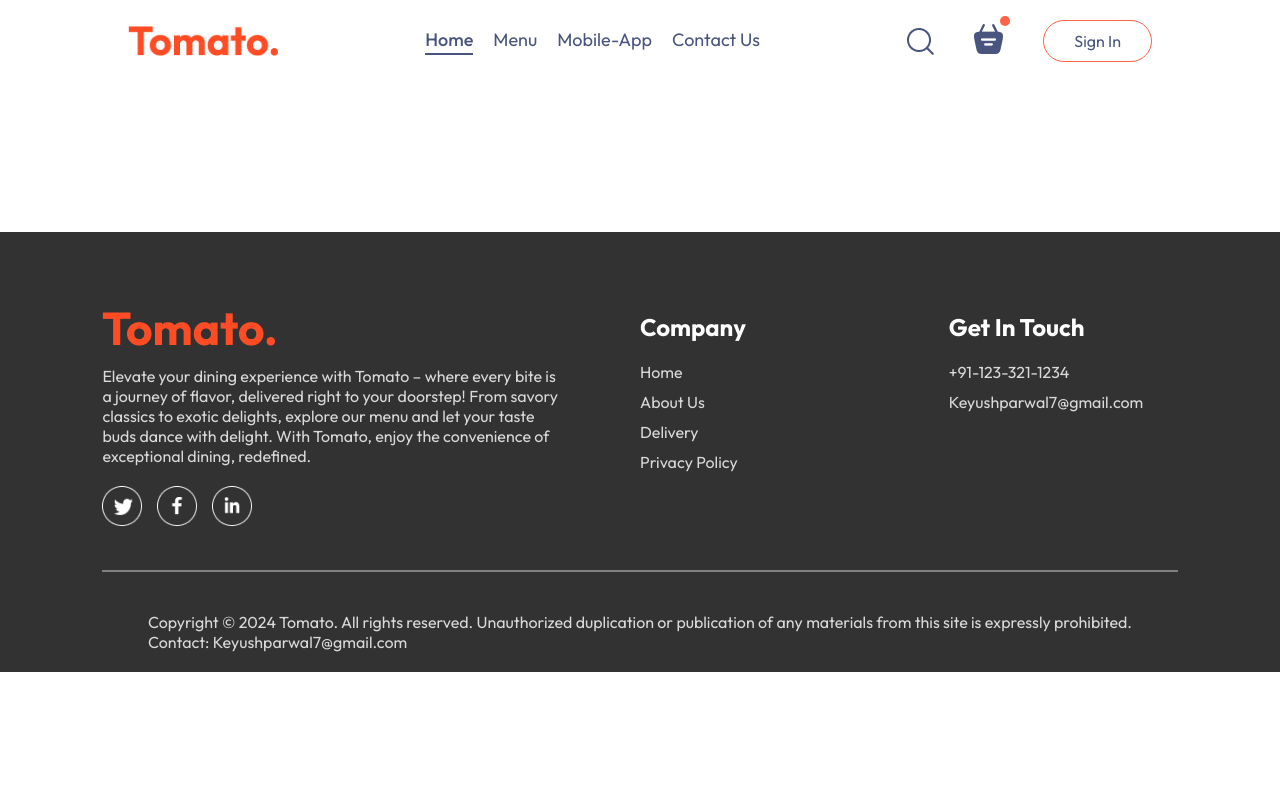
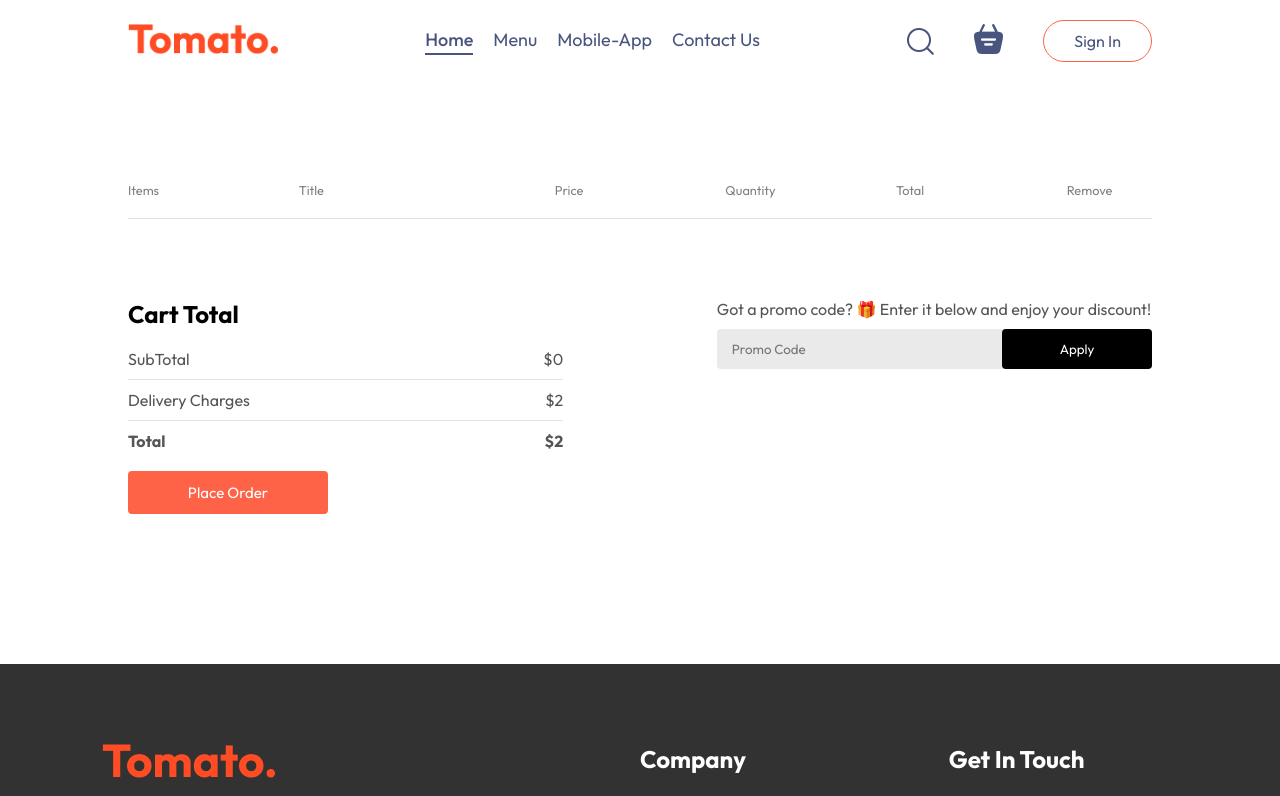
Before and after one commit to keyush-parwal/Food-Delivery, a React (Create React App) app in the folder frontend/: page /cart in a window 1280 px wide. Shown: the top 796 px of the page. Built offline with nearby package versions, Linux system fonts and the light colour scheme.

Commit message:
add cart page

```diff
--- a/frontend/src/App.js
+++ b/frontend/src/App.js
@@ -21,8 +21,8 @@
 
         <Routes>
           <Route path="/" element={<Home />} />
-          <Route path="Cart" element={<Cart />} />
-          <Route path="Order" element={<PlaceOrder />} />
+          <Route path="cart" element={<Cart />} />
+          <Route path="order" element={<PlaceOrder />} />
         </Routes>
       </div>
 
--- a/frontend/src/Components/Navbar/Navbar.js
+++ b/frontend/src/Components/Navbar/Navbar.js
@@ -1,16 +1,18 @@
-import React, { useState } from 'react';
+import React, { useContext, useState } from 'react';
 import './Navbar.css'
 import { assets } from '../../assets/assets'
 import { Link } from 'react-router-dom';
+import { StoreContext } from '../../Context/StoreContext';
 
 
 const Navbar = ({setShowLogin}) => {
 
   const [menu, setMenu] = useState("Home");
+  const {getTotalCartAmount}=useContext(StoreContext);
 
   return (
     <div className='navbar'>
-      <img src={assets.logo} alt='' className='logo' />
+      <Link to='/'><img src={assets.logo} alt='' className='logo' /></Link>
 
       <ul className='navbar-menu'>
         <Link to='/' onClick={()=>{setMenu('Home')}} className={menu==='Home'?'active':''}>Home</Link>
@@ -22,8 +24,8 @@
       <div className='navbar-right'>
         <img src={assets.search_icon} alt='' />
         <div className='navbar-search-icon'>
-          <img src={assets.basket_icon} alt='' />
-          <div className='dot'></div>
+          <Link to='/cart'><img src={assets.basket_icon} alt='' /></Link>
+          <div className={getTotalCartAmount()===0?"":"dot"}></div>
         </div>
 
         <button onClick={()=>setShowLogin(true)}>Sign In</button>
--- a/frontend/src/Context/StoreContext.js
+++ b/frontend/src/Context/StoreContext.js
@@ -20,17 +20,28 @@
         SetcartItems((prev)=>({...prev,[itemId]:prev[itemId]-1}));
     }
 
+    const getTotalCartAmount=()=>{
+        let totalAmount=0;
+
+            for(const item in cartItems){
+                if(cartItems[item]>0){
+                    let itemInfo=food_list.find((product)=>product._id===item);
+                    totalAmount+=itemInfo.price*cartItems[item];
+                }
+            }
+
+            return totalAmount;
+
+    }
+
     const contextValue= {
         food_list,
         cartItems,
         SetcartItems,
         addToCart,
-        removeFromCart
+        removeFromCart,
+        getTotalCartAmount
     }
-
-    useEffect(()=>{
-        console.log(cartItems);
-    },[cartItems])
 
     return (
         <StoreContext.Provider value={contextValue}>
--- a/frontend/src/Pages/Cart/Cart.css
+++ b/frontend/src/Pages/Cart/Cart.css
@@ -0,0 +1,108 @@
+.cart{
+    margin-top: 100px;
+}
+
+.cart-items-title{
+    display: grid;
+    grid-template-columns: 1fr 1.5fr 1fr 1fr 1fr 0.5fr;
+    align-items: center;
+    color: grey;
+    font-size: max(1vw, 12px);
+}
+
+.cart-items-item {
+    margin: 10px 0px;
+    color: black;
+}
+
+.cart-items-item img{
+    width: 50px;
+}
+
+.cart hr{
+    height: 1px;
+    background-color: #e2e2e2;
+    border: none;
+}
+
+.cart-items-item .cross{
+    cursor: pointer;
+}
+
+.cart-bottom{
+    margin-top: 80px;
+    display: flex;
+    justify-content: space-between;
+    gap: max(12vw,20px);
+}
+
+.cart-total{
+    flex: 1;
+    display: flex;
+    flex-direction: column;
+    gap: 20px;
+}
+
+.cart-total-details{
+    display: flex;
+    justify-content: space-between;
+    color: #555;
+}
+
+.cart-total hr{
+    margin: 10px 0px;
+}
+
+.cart-total button{
+    border: none;
+    border-radius: 4px;
+    background-color: tomato;
+    color: white;
+    width: max(15vw,200px);
+    padding: 12px 0px;
+    font-size: 15px;
+    cursor: pointer;
+}
+
+.cart-promocode{
+    flex: 1;
+}
+
+.cart-promocode p{
+    color: #555;
+}
+
+.cart-promocode-input{
+    margin-top: 10px;
+    display: flex;
+    justify-content: space-between;
+    align-items: center;
+    background-color: #eaeaea;
+    border-radius: 4px;
+}
+
+.cart-promocode-input input{
+    background: transparent;
+    border: none;
+    outline: none;
+    padding-left: 15px;
+}
+
+.cart-promocode-input button{
+    width: max(10vw, 150px);
+    padding: 12px 5px;
+    border: none;
+    background-color: black;
+    color: white;
+    border-radius: 4px;
+    cursor: pointer;
+}
+
+@media (max-width:750px) {
+    .cart-bottom{
+        flex-direction: column-reverse;
+    }
+    .cart-promocode{
+        justify-content: start;
+    }
+}
--- a/frontend/src/Pages/Cart/Cart.js
+++ b/frontend/src/Pages/Cart/Cart.js
@@ -1,12 +1,84 @@
-import React from 'react'
-import './Cart.css'
+import React, { useContext } from "react";
+import "./Cart.css";
+import { StoreContext } from "../../Context/StoreContext";
 
 const Cart = () => {
+  const { cartItems, food_list, removeFromCart,getTotalCartAmount } = useContext(StoreContext);
+
   return (
-    <div>
+    <div className="cart">
+      <div className="cart-items">
+        <div className="cart-items-title">
+          <p>Items</p>
+          <p>Title</p>
+          <p>Price</p>
+          <p>Quantity</p>
+          <p>Total</p>
+          <p>Remove</p>
+        </div>
 
+        <br />
+        <hr />
+
+        {food_list.map((item, index) => {
+          if (cartItems[item._id] > 0) {
+            return (
+              <div>
+                <div className="cart-items-title cart-items-item">
+                  <img src={item.image} alt="" />
+                  <p>{item.name}</p>
+                  <p>${item.price}</p>
+                  <p>{cartItems[item._id]}</p>
+                  <p>${item.price * cartItems[item._id]}</p>
+                  <p onClick={() => removeFromCart(item._id)} className="cross">
+                    X
+                  </p>
+                </div>
+                <hr />
+              </div>
+            );
+          }
+        })}
+      </div>
+
+      <div className="cart-bottom">
+        <div className="cart-total">
+          <h2>Cart Total</h2>
+          <div>
+
+            <div className="cart-total-details">
+              <p>SubTotal</p>
+              <p>${getTotalCartAmount()}</p>
+            </div>
+            <hr/>
+
+            <div className="cart-total-details">
+              <p>Delivery Charges</p>
+              <p>${2}</p>
+            </div>
+            <hr/>
+
+            <div className="cart-total-details">
+              <b>Total</b>
+              <b>${getTotalCartAmount()+2}</b>
+            </div>
+          </div>
+
+          <button>Place Order</button>
+        </div>
+
+        <div className="cart-promocode">
+          <div>
+            <p>Got a promo code? 🎁 Enter it below and enjoy your discount!</p>
+            <div className="cart-promocode-input">
+              <input type="text" placeholder="Promo Code" />
+              <button>Apply</button>
+            </div>
+          </div>
+        </div>
+      </div>
     </div>
-  )
-}
+  );
+};
 
-export default Cart
+export default Cart;
```
